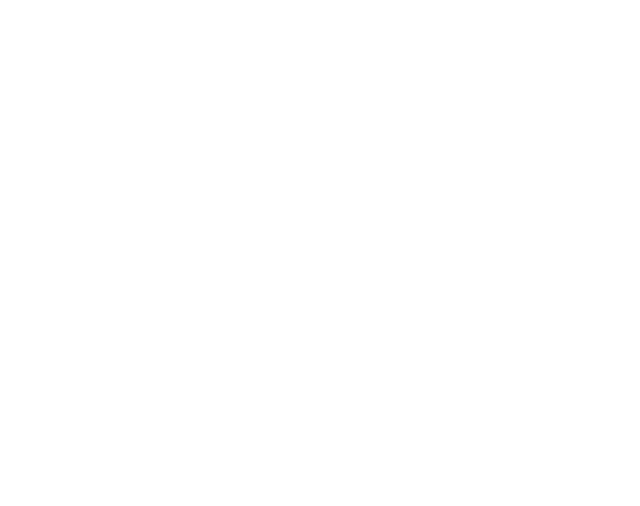
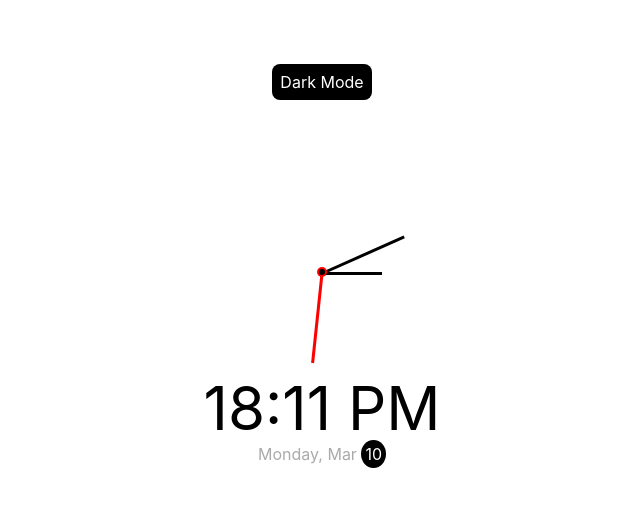
Before and after one commit to endersonlg/50project50days, a React (Create React App) app: page /project/19 in a window 1280 px wide. Before the commit this address had no page. Shown: the top 506 px of the page, without its empty margins (318-958 px from the left). Built offline with nearby package versions, Linux system fonts and the light colour scheme.

Commit message:
feat: project 19

```diff
--- a/src/Routes/index.tsx
+++ b/src/Routes/index.tsx
@@ -9,6 +9,7 @@
 import { Project16 } from '../pages/Project16'
 import { Project17 } from '../pages/Project17'
 import { Project18 } from '../pages/Project18'
+import { Project19 } from '../pages/Project19'
 import { Project2 } from '../pages/Project2'
 import { Project3 } from '../pages/Project3'
 import { Project4 } from '../pages/Project4'
@@ -41,6 +42,7 @@
       <Route path='project/16' element={<Project16/>}/>
       <Route path='project/17' element={<Project17/>}/>
       <Route path='project/18' element={<Project18/>}/>
+      <Route path='project/19' element={<Project19/>}/>
     </Switch>
   )
 }
--- /dev/null
+++ b/src/pages/Project19/index.tsx
@@ -0,0 +1,39 @@
+import { format } from "date-fns";
+import { useEffect, useState } from "react";
+import { Clock, ContainerProject19 } from "./styles";
+
+export function Project19(){
+  const [time,setTime] = useState(new Date());
+  const [darkModeActive,setDarkModeActive] = useState(false);
+
+  useEffect(() => {
+    const interval = setInterval(() => {
+      setTime(new Date());
+    }, 1000);
+
+    return () => clearInterval(interval);
+  }, []);
+
+  const hours = time.getHours();
+  const minutes = time.getMinutes()
+  const seconds = time.getSeconds()
+
+  return (
+    <ContainerProject19 darkMode={darkModeActive}>
+      <div>
+        <button onClick={()=>setDarkModeActive(!darkModeActive)}>Dark Mode</button>
+        <div>
+          <Clock seconds={seconds} minutes={minutes} hours={hours > 12 ? hours - 12 : hours} darkMode={darkModeActive}>
+            <div/>
+            <div/>
+            <div/>
+            <div/>
+            <div/>
+          </Clock>
+          <h4>{`${hours}:${minutes.toString().padStart(2,'0')} ${hours > 12 ? 'PM' : 'AM'}`}</h4>
+          <p>{format(time,'EEEE')}, {format(time,'MMM')} <span>{format(time,'II')}</span></p>
+        </div>
+      </div>
+    </ContainerProject19>
+  )
+}
--- /dev/null
+++ b/src/pages/Project19/styles.ts
@@ -0,0 +1,114 @@
+import styled from "styled-components";
+
+interface ContainerProject19Props{
+  darkMode: boolean;
+}
+
+export const ContainerProject19 = styled.div<ContainerProject19Props>`
+  width: 100%;
+  height: 100%;
+  background-color:${({darkMode})=>darkMode ? '#000' : '#FFF'};
+  transition:  all 0.2s ease-in;
+  padding:64px;
+
+  button{
+    background-color: ${({darkMode})=>darkMode ? '#FFF' : '#000'};
+    color: ${({darkMode})=>darkMode ? '#000' : '#FFF'};
+    padding: 8px;
+    border-radius: 8px;
+    transition:  all 0.2s ease-in;
+  }
+
+  >div{
+    display: flex;
+    flex-direction: column;
+    align-items: center;
+    justify-content: space-between;
+
+    height: 400px;
+    width: 100%;
+    text-align: center;
+
+    h4{
+      font-size: 60px;
+      font-weight: 400;
+      transition: all 0.3s ease-in;
+      color: ${({darkMode})=>darkMode ? '#FFF' : '#000' };
+    }
+
+    p{
+      color: #aaa;
+
+      span{
+        padding: 4px;
+        width:24px;
+        height: 24px;
+        border-radius: 50%;
+        transition: all 0.3s ease-in;
+        background-color: ${({darkMode})=>darkMode ? '#FFF' : '#000'};
+        color: ${({darkMode})=>darkMode ? '#000' : '#FFF'};
+      }
+    }
+  }
+`
+
+interface ClockProps{
+  seconds: number;
+  minutes: number;
+  hours: number;
+  darkMode:boolean;
+}
+
+export const Clock = styled.div<ClockProps>`
+  position:relative;
+  width: 100%;
+  height: 200px;
+
+  div{
+    position:absolute;
+    left:50%;
+    top:50%;
+
+    height: 3px;
+
+    transform-origin: 0;
+    transition: background 0.3s ease-in;
+  }
+
+  >div:nth-child(1){
+    width: 60px;
+    background-color: ${({darkMode})=>darkMode ? '#FFF' : '#000'};
+    transform: ${({hours})=>`rotate(${(hours * 15) - 90}deg)`};
+  }
+
+  >div:nth-child(2){
+    width: 90px;
+    background-color: ${({darkMode})=>darkMode ? '#FFF' : '#000'};
+    transform: ${({minutes})=>`rotate(${(minutes * 6) - 90}deg)`};
+  }
+
+  >div:nth-child(3){
+    width: 90px;
+    background-color: #F00;
+    transform: ${({seconds})=>`rotate(${(seconds * 6) - 90}deg)`};
+  }
+
+
+  >div:nth-child(4){
+    width: 10px;
+    height: 10px;
+    left: calc(50% - 5px);
+    top: calc(50% - 5px);
+    border-radius:50%;
+    background-color: #F00;
+  }
+
+  >div:nth-child(5){
+    width: 6px;
+    height: 6px;
+    left: calc(50% - 3px);
+    top: calc(50% - 3px);
+    border-radius:50%;
+    background-color: #000;
+  }
+`;
```
